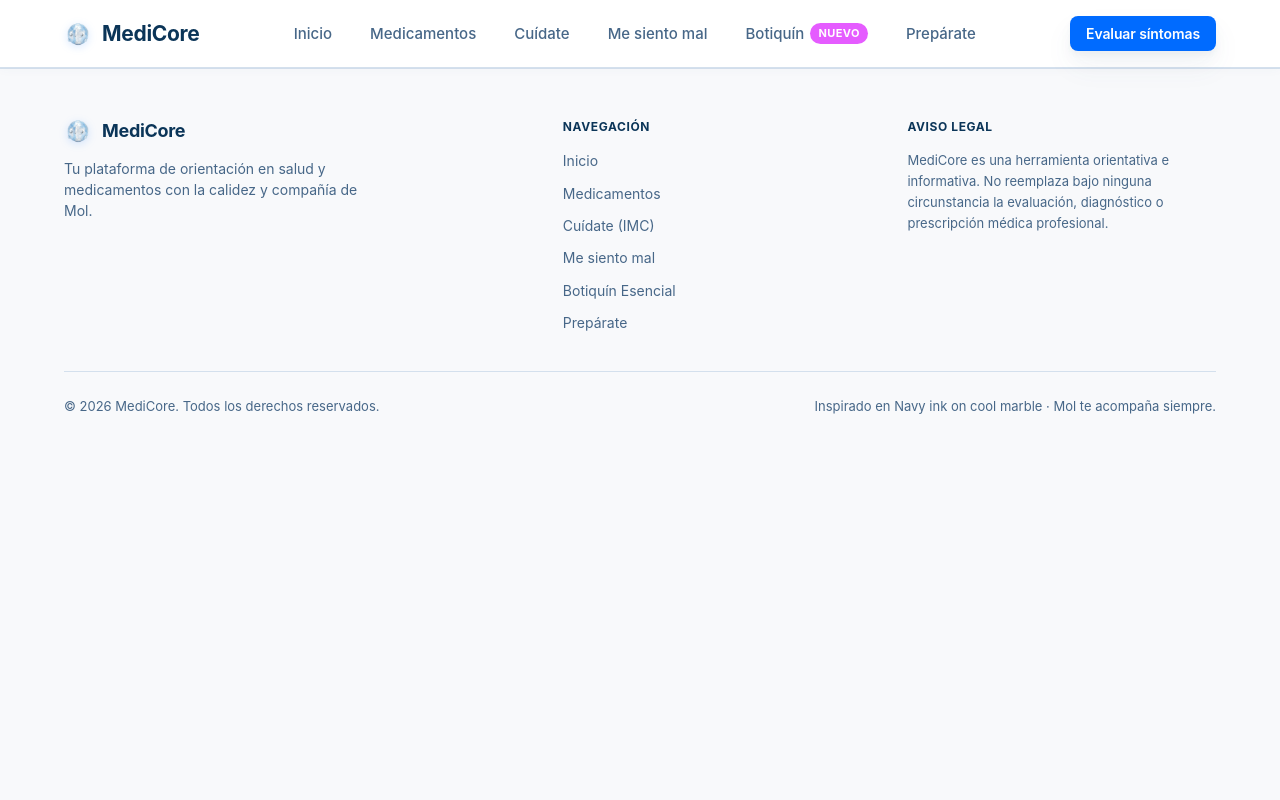
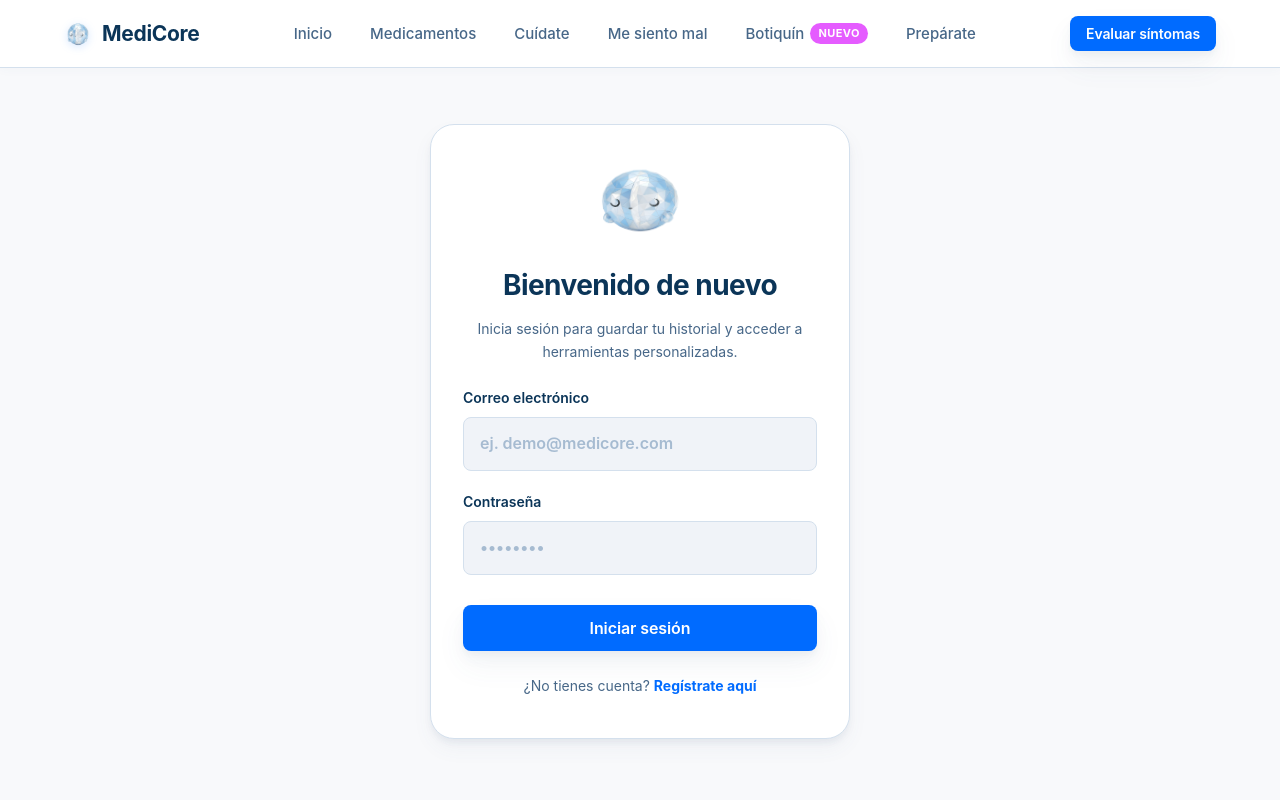
Before and after one commit to jsantiagodaza/MediCore-2.1010-, a React app in the folder frontend/: page /login in a window 1280 px wide. Shown: the top 800 px of the page. Built offline with nearby package versions, Linux system fonts and the light colour scheme; the HTML template or start-up script is replaced by a standard one.

Commit message:
feat: crear pantalla de login con validaciones basicas de campos y estado de carga

```diff
--- a/frontend/src/App.jsx
+++ b/frontend/src/App.jsx
@@ -1,8 +1,10 @@
+// frontend/src/App.jsx
 import { BrowserRouter, Routes, Route } from 'react-router-dom';
 import Header from './components/Header';
 import Footer from './components/Footer';
 import Home from './pages/Home';
 import Medicamentos from './pages/Medicamentos';
+import Login from './pages/Login'; // <-- Importar
 import './index.css';
 
 function App() {
@@ -13,6 +15,7 @@ function App() {
         <Routes>
           <Route path="/" element={<Home />} />
           <Route path="/medicamentos" element={<Medicamentos />} />
+          <Route path="/login" element={<Login />} /> {/* <-- Nueva ruta */}
         </Routes>
       </main>
       <Footer />
--- /dev/null
+++ b/frontend/src/pages/Login.jsx
@@ -0,0 +1,108 @@
+// frontend/src/pages/Login.jsx
+import { useState } from 'react';
+import { useNavigate, Link } from 'react-router-dom';
+
+export default function Login() {
+  const navigate = useNavigate();
+
+  // Estados del formulario
+  const [email, setEmail] = useState('');
+  const [password, setPassword] = useState('');
+  const [error, setError] = useState('');
+  const [isLoading, setIsLoading] = useState(false);
+
+  const handleSubmit = (e) => {
+    e.preventDefault();
+    setError('');
+
+    // 1. Validaciones básicas
+    if (!email || !password) {
+      setError('Por favor, completa todos los campos.');
+      return;
+    }
+    if (!email.includes('@')) {
+      setError('Por favor, ingresa un correo electrónico válido.');
+      return;
+    }
+
+    // 2. Simulación de envío al Backend
+    setIsLoading(true);
+
+    setTimeout(() => {
+      // Simulamos que el backend rechaza credenciales incorrectas
+      if (email !== 'demo@medicore.com' || password !== '123456') {
+        setError('Credenciales incorrectas. Intenta con demo@medicore.com y 123456');
+        setIsLoading(false);
+        return;
+      }
+
+      // Simulamos éxito
+      localStorage.setItem('medicore_token', 'fake-jwt-token-12345');
+      localStorage.setItem('medicore_user', email);
+      setIsLoading(false);
+
+      // Redirigimos al inicio
+      navigate('/');
+      // Opcional: recargar la página para que el Header detecte el login
+      window.location.reload();
+    }, 1500); // Simulamos 1.5 segundos de espera
+  };
+
+  return (
+    <section className="screen on" style={{ display: 'flex', alignItems: 'center', justifyContent: 'center', minHeight: '80vh' }}>
+      <div className="card" style={{ maxWidth: '420px', width: '100%', padding: '40px 32px' }}>
+
+        <div className="center" style={{ marginBottom: '24px' }}>
+          <img src="/assets/mol.png" alt="Mol" style={{ width: '80px', height: '80px', marginBottom: '16px' }} className="float" />
+          <h2 style={{ fontSize: '28px' }}>Bienvenido de nuevo</h2>
+          <p style={{ color: 'var(--color-slate-gray)', fontSize: '14px' }}>Inicia sesión para guardar tu historial y acceder a herramientas personalizadas.</p>
+        </div>
+
+        {/* Alerta de Error */}
+        {error && (
+          <div className="warn" style={{ marginBottom: '20px', display: 'flex', gap: '8px', alignItems: 'center' }}>
+            <span>⚠️</span> {error}
+          </div>
+        )}
+
+        <form className="form" onSubmit={handleSubmit}>
+          <label>
+            Correo electrónico
+            <input
+              type="email"
+              placeholder="ej. demo@medicore.com"
+              value={email}
+              onChange={(e) => setEmail(e.target.value)}
+              disabled={isLoading}
+            />
+          </label>
+
+          <label>
+            Contraseña
+            <input
+              type="password"
+              placeholder="••••••••"
+              value={password}
+              onChange={(e) => setPassword(e.target.value)}
+              disabled={isLoading}
+            />
+          </label>
+
+          <button
+            type="submit"
+            className="btn btn-primary full"
+            disabled={isLoading}
+            style={{ marginTop: '10px', opacity: isLoading ? 0.7 : 1 }}
+          >
+            {isLoading ? 'Iniciando sesión...' : 'Iniciar sesión'}
+          </button>
+        </form>
+
+        <div className="center" style={{ marginTop: '24px', fontSize: '14px', color: 'var(--color-slate-gray)' }}>
+          ¿No tienes cuenta? <Link to="#" style={{ fontWeight: 'bold' }}>Regístrate aquí</Link>
+        </div>
+
+      </div>
+    </section>
+  );
+}
```
